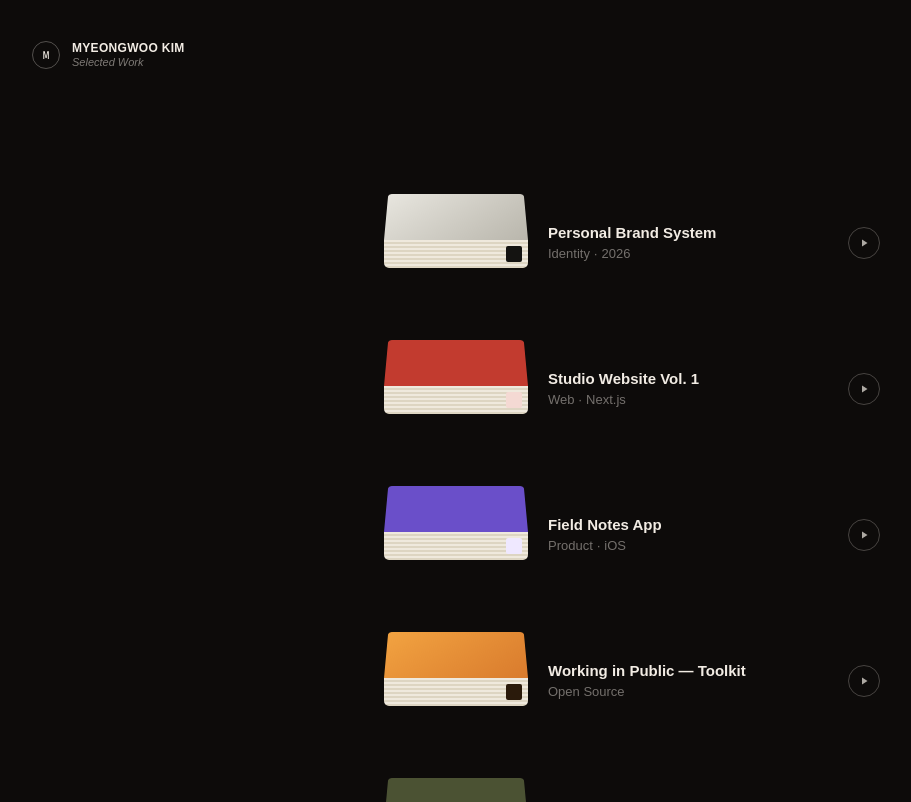
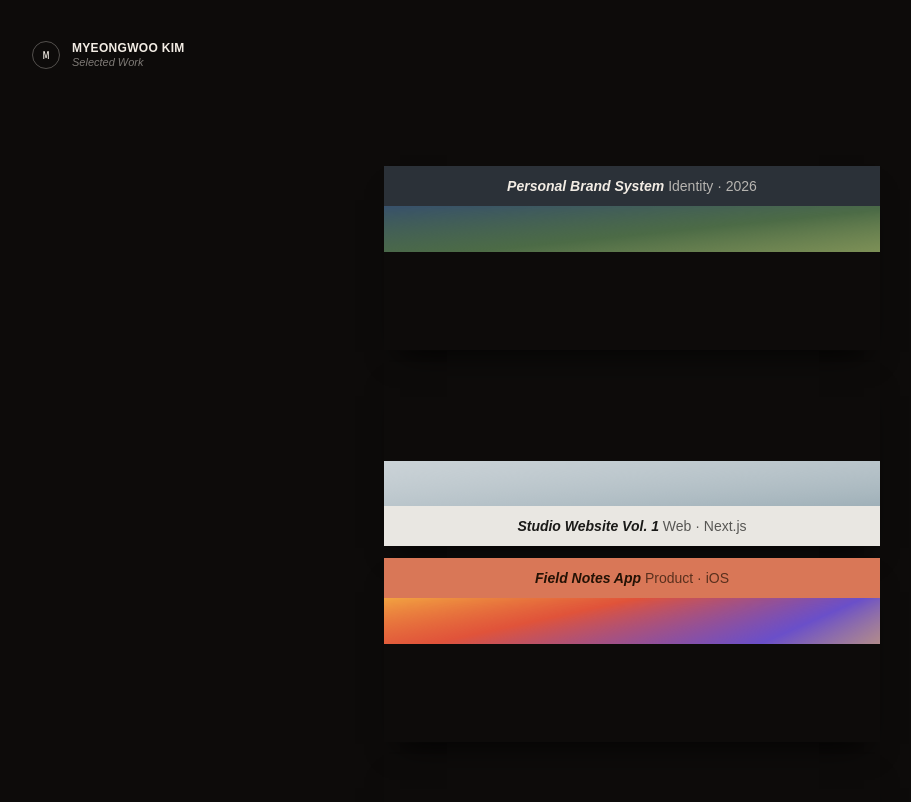
Before and after one commit to REALITYISNEVERWHATITSEEMS/rinwis_web, a Next.js app: page / in a window 1280 px wide. Shown: the top 802 px of the page, without its empty margins (8-919 px from the left). Built offline with nearby package versions, Linux system fonts and the light colour scheme.

Commit message:
Rework as alternating tilted-art title bars, tightly stacked

```diff
--- a/src/app/page.tsx
+++ b/src/app/page.tsx
@@ -1,111 +1,114 @@
 type Project = {
   title: string;
   subtitle: string;
-  background: string;
-  accent: string;
+  bar: string;
+  barText: string;
+  art: string;
 };
 
 const projects: Project[] = [
   {
     title: "Personal Brand System",
     subtitle: "Identity · 2026",
-    background: "linear-gradient(135deg, #e8e6df 0%, #b9b6ac 100%)",
-    accent: "#141311",
+    bar: "#2b3138",
+    barText: "#f2ece4",
+    art: "linear-gradient(160deg, #37506b 0%, #4c6b46 60%, #8a9a5b 100%)",
   },
   {
     title: "Studio Website Vol. 1",
     subtitle: "Web · Next.js",
-    background: "#c23b2f",
-    accent: "#f4d9d3",
+    bar: "#e9e7e2",
+    barText: "#1a1a18",
+    art: "linear-gradient(160deg, #cfd6da 0%, #9fb0b8 100%)",
   },
   {
     title: "Field Notes App",
     subtitle: "Product · iOS",
-    background: "#6a4fc9",
-    accent: "#efe8ff",
+    bar: "#d97757",
+    barText: "#241205",
+    art: "linear-gradient(135deg, #f2a341 0%, #e0533a 40%, #6a4fc9 75%, #f5c451 100%)",
   },
   {
     title: "Working in Public — Toolkit",
     subtitle: "Open Source",
-    background: "linear-gradient(135deg, #f2a341 0%, #d97b2d 100%)",
-    accent: "#2a1a0b",
+    bar: "#2e5fb0",
+    barText: "#e8f0fc",
+    art: "linear-gradient(160deg, #7a4a2b 0%, #c98a4b 100%)",
   },
   {
     title: "Systems & Field Notes",
     subtitle: "Research",
-    background: "#4b5233",
-    accent: "#e9e7d8",
+    bar: "#1a1a1a",
+    barText: "#e9e7d8",
+    art: "linear-gradient(160deg, #2a2a2a 0%, #0d0d0d 100%)",
   },
   {
     title: "Product Journal, 2024–2026",
     subtitle: "Case Study",
-    background: "#1d4ed8",
-    accent: "#dbe4fb",
+    bar: "#a9c6e8",
+    barText: "#0d1b2e",
+    art: "linear-gradient(160deg, #dce8f5 0%, #9fb7d1 100%)",
   },
   {
     title: "Get Together — Community Kit",
     subtitle: "Collaboration",
-    background: "linear-gradient(135deg, #f5c451 0%, #e0533a 100%)",
-    accent: "#241505",
+    bar: "#8bab4f",
+    barText: "#101a05",
+    art: "linear-gradient(160deg, #a9c95f 0%, #6f8f3a 100%)",
   },
   {
     title: "An Elegant Puzzle — Notes",
     subtitle: "Engineering",
-    background: "linear-gradient(135deg, #ece9e2 0%, #cbc7bc 100%)",
-    accent: "#1c1917",
+    bar: "#3a3632",
+    barText: "#ece9e2",
+    art: "linear-gradient(160deg, #4a4640 0%, #211f1c 100%)",
   },
 ];
 
-function Book({ project }: { project: Project }) {
+function Bar({ project }: { project: Project }) {
   return (
-    <div className="w-32 shrink-0 sm:w-36" style={{ perspective: "900px" }}>
-      <div
-        className="h-16 rounded-t-[5px] shadow-[0_20px_28px_-14px_rgba(0,0,0,0.75)] sm:h-[74px]"
-        style={{
-          background: project.background,
-          transform: "rotateX(50deg)",
-          transformOrigin: "bottom",
-        }}
-      />
-      <div
-        className="relative h-6 overflow-hidden rounded-b-[5px] sm:h-7"
-        style={{
-          backgroundImage:
-            "repeating-linear-gradient(180deg, #efe9dd 0px, #efe9dd 2px, #ddd5c2 2px, #ddd5c2 4px)",
-        }}
-      >
-        <span
-          className="absolute top-1/2 right-1.5 h-3.5 w-3.5 -translate-y-1/2 rounded-[2px] sm:h-4 sm:w-4"
-          style={{ background: project.accent }}
-        />
-      </div>
+    <div
+      className="relative z-10 flex h-9 items-center justify-center px-4 text-center sm:h-10"
+      style={{ background: project.bar, color: project.barText }}
+    >
+      <p className="truncate text-[13px] sm:text-sm">
+        <span className="font-bold italic">{project.title}</span>{" "}
+        <span className="opacity-70">{project.subtitle}</span>
+      </p>
     </div>
   );
 }
 
-function PlayButton() {
+function Art({ project, flip }: { project: Project; flip: boolean }) {
   return (
-    <button className="flex h-8 w-8 shrink-0 items-center justify-center rounded-full border border-[#f2ece4]/25 text-[#f2ece4]/70 transition-colors hover:border-[#f2ece4]/50 hover:text-[#f2ece4]">
-      <svg width="12" height="12" viewBox="0 0 24 24" fill="currentColor">
-        <path d="M8 5v14l11-7z" />
-      </svg>
-    </button>
+    <div style={{ perspective: "420px" }}>
+      <div
+        className="h-32 sm:h-36"
+        style={{
+          background: project.art,
+          transform: `rotateX(${flip ? "-" : ""}68deg)`,
+          transformOrigin: flip ? "bottom" : "top",
+        }}
+      />
+    </div>
   );
 }
 
-function Row({ project }: { project: Project }) {
+function Item({ project, index }: { project: Project; index: number }) {
+  const artAbove = index % 2 === 1;
   return (
-    <div className="flex items-end gap-5">
-      <Book project={project} />
-      <div className="flex flex-1 items-center justify-between gap-3 pb-1">
-        <div className="min-w-0">
-          <p className="truncate text-[15px] font-semibold text-[#f2ece4]">
-            {project.title}
-          </p>
-          <p className="truncate text-[13px] text-[#f2ece4]/45">{project.subtitle}</p>
-        </div>
-        <PlayButton />
-      </div>
+    <div className="overflow-hidden shadow-[0_18px_30px_-16px_rgba(0,0,0,0.8)]">
+      {artAbove ? (
+        <>
+          <Art project={project} flip />
+          <Bar project={project} />
+        </>
+      ) : (
+        <>
+          <Bar project={project} />
+          <Art project={project} flip={false} />
+        </>
+      )}
     </div>
   );
 }
@@ -124,9 +127,9 @@
       </header>
 
       <main className="mx-auto max-w-xl px-6 py-16 sm:px-10 sm:py-24">
-        <div className="space-y-11">
-          {projects.map((project) => (
-            <Row key={project.title} project={project} />
+        <div className="space-y-3">
+          {projects.map((project, i) => (
+            <Item key={project.title} project={project} index={i} />
           ))}
         </div>
       </main>
```
